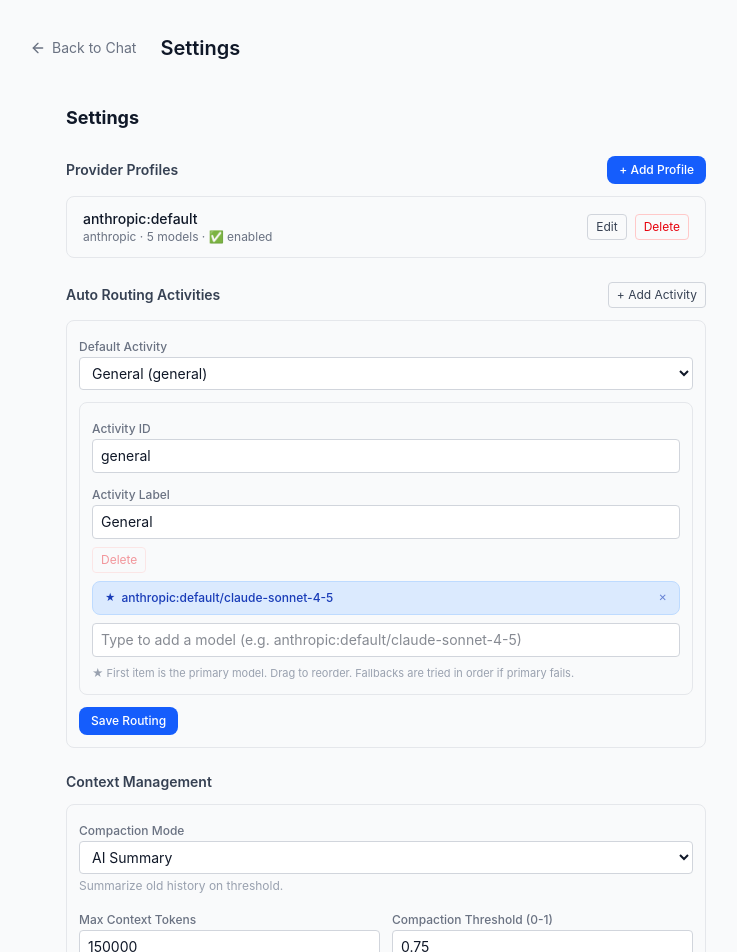
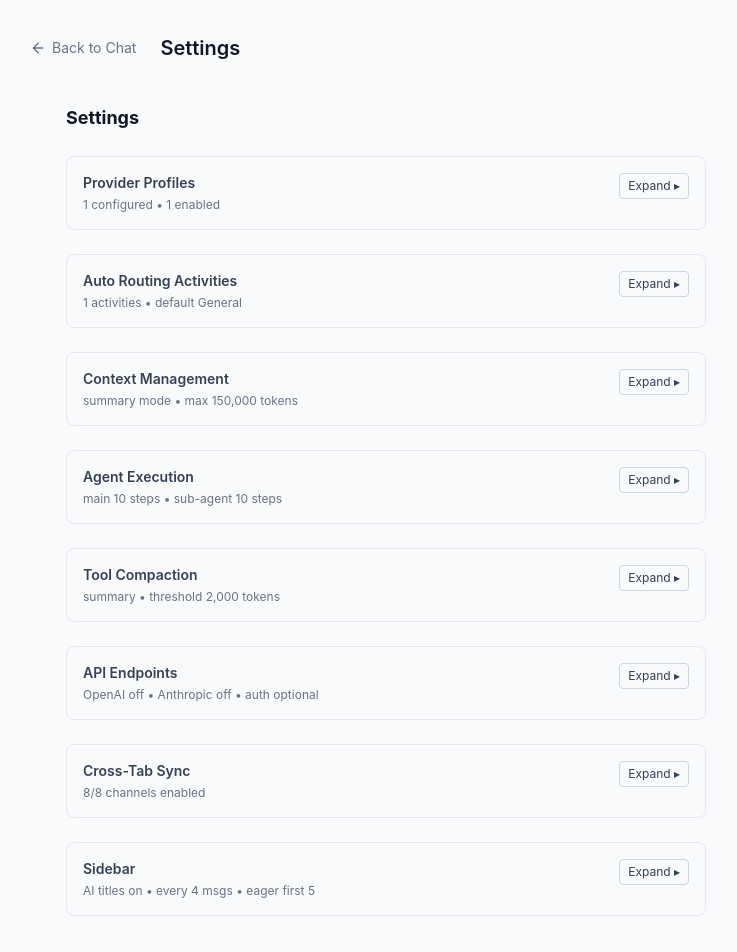
Before and after one commit to JadeOpenClawAI/ai-chat, a Next.js app: page /settings in a window 1280 px wide. Shown: the top 952 px of the page, without its empty margins (254-991 px from the left). Built offline with nearby package versions, Linux system fonts and the light colour scheme.

Commit message:
Settings collapse

```diff
--- a/components/settings/SettingsPage.tsx
+++ b/components/settings/SettingsPage.tsx
@@ -115,6 +115,73 @@ function toActivityId(value: string): string {
     .replace(/[^a-z0-9._-]+/g, '-')
     .replace(/^-+|-+$/g, '')
     .slice(0, 48);
+}
+
+type ListSectionId =
+  | 'profiles'
+  | 'routing'
+  | 'context'
+  | 'agentExecution'
+  | 'toolCompaction'
+  | 'apiEndpoints'
+  | 'crossTabSync'
+  | 'uiSettings';
+
+const DEFAULT_SECTION_OPEN: Record<ListSectionId, boolean> = {
+  profiles: false,
+  routing: false,
+  context: false,
+  agentExecution: false,
+  toolCompaction: false,
+  apiEndpoints: false,
+  crossTabSync: false,
+  uiSettings: false,
+};
+
+function appendUnsavedSummary(summary: string, hasUnsavedChanges: boolean): string {
+  return hasUnsavedChanges ? `${summary} • unsaved changes` : summary;
+}
+
+function CollapsibleSection({
+  title,
+  summary,
+  isOpen,
+  onToggle,
+  children,
+  action,
+}: {
+  title: string;
+  summary: string;
+  isOpen: boolean;
+  onToggle: () => void;
+  children: React.ReactNode;
+  action?: React.ReactNode;
+}) {
+  return (
+    <section className="rounded-lg border border-gray-200 p-4 dark:border-gray-700">
+      <div className="flex items-start justify-between gap-3">
+        <button
+          type="button"
+          onClick={onToggle}
+          className="min-w-0 flex-1 text-left"
+        >
+          <h2 className="text-sm font-semibold text-gray-700 dark:text-gray-300">{title}</h2>
+          <p className="mt-1 text-xs text-gray-500">{summary}</p>
+        </button>
+        <div className="flex shrink-0 items-center gap-2">
+          {isOpen ? action : null}
+          <button
+            type="button"
+            onClick={onToggle}
+            className="rounded border border-gray-300 px-2 py-1 text-xs text-gray-700 hover:bg-gray-50 dark:border-gray-700 dark:text-gray-200 dark:hover:bg-gray-800"
+          >
+            {isOpen ? 'Collapse ▾' : 'Expand ▸'}
+          </button>
+        </div>
+      </div>
+      {isOpen && <div className="mt-3 space-y-3">{children}</div>}
+    </section>
+  );
 }
 
 /* ─── Model Priority Editor ─── */
@@ -331,8 +398,13 @@ export function SettingsPage() {
   const [codexAuthState, setCodexAuthState] = useState<Record<string, 'ok' | 'expired' | 'unknown' | 'disconnected'>>({});
   const [anthropicAuthState, setAnthropicAuthState] = useState<Record<string, 'ok' | 'expired' | 'unknown' | 'disconnected'>>({});
   const [googleAuthState, setGoogleAuthState] = useState<Record<string, 'ok' | 'expired' | 'unknown' | 'disconnected'>>({});
+  const [sectionOpen, setSectionOpen] = useState<Record<ListSectionId, boolean>>({ ...DEFAULT_SECTION_OPEN });
   const loadInFlightRef = useRef(false);
   const hasUnsavedSettingsRef = useRef(false);
+
+  const toggleSection = useCallback((sectionId: ListSectionId) => {
+    setSectionOpen((prev) => ({ ...prev, [sectionId]: !prev[sectionId] }));
+  }, []);
 
   const load = useCallback(async (options?: { force?: boolean }) => {
     const shouldForce = options?.force === true;
@@ -996,6 +1068,50 @@ export function SettingsPage() {
   const showToolCompactionThreshold = toolCompactionMode !== 'off';
   const showToolSummaryFields = toolCompactionMode === 'summary';
   const showToolTruncateFields = toolCompactionMode === 'summary' || toolCompactionMode === 'truncate';
+  const profileSummary = appendUnsavedSummary(
+    `${config.profiles.length} configured • ${config.profiles.filter((profile) => profile.enabled).length} enabled`,
+    hasUnsavedProfileChanges,
+  );
+  const defaultActivity = config.routing.activityProfiles.find(
+    (activity) => activity.id === config.routing.defaultActivityProfileId,
+  );
+  const routingSummary = appendUnsavedSummary(
+    `${config.routing.activityProfiles.length} activities • default ${defaultActivity?.label ?? config.routing.defaultActivityProfileId}`,
+    hasUnsavedRoutingChanges,
+  );
+  const contextSummary = appendUnsavedSummary(
+    `${config.contextManagement.mode} mode • max ${config.contextManagement.maxContextTokens.toLocaleString()} tokens`,
+    hasUnsavedContextManagementChanges,
+  );
+  const agentExecutionSummary = appendUnsavedSummary(
+    `main ${config.agentExecution.maxSteps} steps • sub-agent ${config.agentExecution.maxSubAgentSteps} steps`,
+    hasUnsavedAgentExecutionChanges,
+  );
+  const toolCompactionSummary = appendUnsavedSummary(
+    config.toolCompaction.mode === 'off'
+      ? 'off'
+      : `${config.toolCompaction.mode} • threshold ${config.toolCompaction.thresholdTokens.toLocaleString()} tokens`,
+    hasUnsavedToolCompactionChanges,
+  );
+  const apiSummary = appendUnsavedSummary(
+    `${config.apiEndpoints.enableOpenAICompat ? 'OpenAI on' : 'OpenAI off'} • ${config.apiEndpoints.enableAnthropicCompat ? 'Anthropic on' : 'Anthropic off'} • auth ${config.apiEndpoints.endpointApiKey ? 'required' : 'optional'}`,
+    hasUnsavedApiEndpointsChanges,
+  );
+  const enabledCrossTabToggles = CROSS_TAB_SYNC_TOGGLE_OPTIONS
+    .filter((item) => config.crossTabSync[item.key] ?? true)
+    .length;
+  const crossTabSummary = appendUnsavedSummary(
+    config.crossTabSync.enabled
+      ? `${enabledCrossTabToggles}/${CROSS_TAB_SYNC_TOGGLE_OPTIONS.length} channels enabled`
+      : 'sync disabled',
+    hasUnsavedCrossTabSyncChanges,
+  );
+  const sidebarSummary = appendUnsavedSummary(
+    config.uiSettings.aiConversationTitles
+      ? `AI titles on • every ${config.uiSettings.aiTitleUpdateEveryMessages} msgs • eager first ${config.uiSettings.aiTitleEagerUpdatesForFirstMessages}`
+      : 'AI titles off',
+    hasUnsavedUiSettingsChanges,
+  );
   const firstEnabledProfile = config.profiles.find((profile) => profile.enabled) ?? config.profiles[0];
   const fallbackRouteTarget: RouteTarget | null = firstEnabledProfile
     ? {
@@ -1055,11 +1171,20 @@ export function SettingsPage() {
       {view === 'list' && (
         <>
           {/* Profiles */}
-          <section className="space-y-3">
-            <div className="flex items-center justify-between">
-              <h2 className="text-sm font-semibold text-gray-700 dark:text-gray-300">Provider Profiles</h2>
-              <button onClick={startAdd} className="rounded-lg bg-blue-600 px-3 py-1.5 text-xs font-medium text-white hover:bg-blue-700">+ Add Profile</button>
-            </div>
+          <CollapsibleSection
+            title="Provider Profiles"
+            summary={profileSummary}
+            isOpen={sectionOpen.profiles}
+            onToggle={() => toggleSection('profiles')}
+            action={(
+              <button
+                onClick={startAdd}
+                className="rounded-lg bg-blue-600 px-3 py-1.5 text-xs font-medium text-white hover:bg-blue-700"
+              >
+                + Add Profile
+              </button>
+            )}
+          >
             {config.profiles.length === 0 && (
               <p className="text-sm text-gray-400">No profiles configured. Add one to get started.</p>
             )}
@@ -1108,19 +1233,23 @@ export function SettingsPage() {
                 </div>
               </div>
             ))}
-          </section>
+          </CollapsibleSection>
 
           {/* Activity-based Auto Routing */}
-          <section className="space-y-3">
-            <div className="flex items-center justify-between">
-              <h2 className="text-sm font-semibold text-gray-700 dark:text-gray-300">Auto Routing Activities</h2>
+          <CollapsibleSection
+            title="Auto Routing Activities"
+            summary={routingSummary}
+            isOpen={sectionOpen.routing}
+            onToggle={() => toggleSection('routing')}
+            action={(
               <button
                 onClick={addActivityProfile}
-                className="rounded border border-gray-300 px-2 py-1 text-xs text-gray-700 hover:bg-gray-50 dark:border-gray-700 dark:text-gray-200 dark:hover:bg-gray-800"
+                className="rounded-lg bg-blue-600 px-3 py-1.5 text-xs font-medium text-white hover:bg-blue-700"
               >
                 + Add Activity
               </button>
-            </div>
+            )}
+          >
             <div className="space-y-3 rounded-lg border border-gray-200 p-3 dark:border-gray-700">
               <div className="space-y-1">
                 <label className="text-xs font-medium text-gray-500">Default Activity</label>
@@ -1264,11 +1393,15 @@ export function SettingsPage() {
                 </button>
               </div>
             </div>
-          </section>
+          </CollapsibleSection>
 
           {/* Context Management */}
-          <section className="space-y-3">
-            <h2 className="text-sm font-semibold text-gray-700 dark:text-gray-300">Context Management</h2>
+          <CollapsibleSection
+            title="Context Management"
+            summary={contextSummary}
+            isOpen={sectionOpen.context}
+            onToggle={() => toggleSection('context')}
+          >
             <div className="space-y-3 rounded-lg border border-gray-200 p-3 dark:border-gray-700">
               <div className="space-y-1">
                 <label className="text-xs font-medium text-gray-500">Compaction Mode</label>
@@ -1465,11 +1598,15 @@ export function SettingsPage() {
                 </button>
               </div>
             </div>
-          </section>
+          </CollapsibleSection>
 
           {/* Agent Execution */}
-          <section className="space-y-3">
-            <h2 className="text-sm font-semibold text-gray-700 dark:text-gray-300">Agent Execution</h2>
+          <CollapsibleSection
+            title="Agent Execution"
+            summary={agentExecutionSummary}
+            isOpen={sectionOpen.agentExecution}
+            onToggle={() => toggleSection('agentExecution')}
+          >
             <div className="space-y-3 rounded-lg border border-gray-200 p-3 dark:border-gray-700">
               <div className="grid grid-cols-1 gap-3 sm:grid-cols-2">
                 <div className="space-y-1">
@@ -1524,11 +1661,15 @@ export function SettingsPage() {
                 </button>
               </div>
             </div>
-          </section>
+          </CollapsibleSection>
 
           {/* Tool Compaction */}
-          <section className="space-y-3">
-            <h2 className="text-sm font-semibold text-gray-700 dark:text-gray-300">Tool Compaction</h2>
+          <CollapsibleSection
+            title="Tool Compaction"
+            summary={toolCompactionSummary}
+            isOpen={sectionOpen.toolCompaction}
+            onToggle={() => toggleSection('toolCompaction')}
+          >
             <div className="space-y-3 rounded-lg border border-gray-200 p-3 dark:border-gray-700">
               <div className="space-y-1">
                 <label className="text-xs font-medium text-gray-500">Tool Compaction Mode</label>
@@ -1650,11 +1791,15 @@ export function SettingsPage() {
                 </button>
               </div>
             </div>
-          </section>
-
-          <section className="rounded-lg border border-gray-200 p-4 dark:border-gray-700">
-            <h3 className="mb-3 text-sm font-semibold text-gray-700 dark:text-gray-300">API Endpoints</h3>
-            <p className="mb-3 text-xs text-gray-500">Expose compatibility endpoints so external tools (Cursor, Continue.dev, etc.) can use this app as a local proxy.</p>
+          </CollapsibleSection>
+
+          <CollapsibleSection
+            title="API Endpoints"
+            summary={apiSummary}
+            isOpen={sectionOpen.apiEndpoints}
+            onToggle={() => toggleSection('apiEndpoints')}
+          >
+            <p className="text-xs text-gray-500">Expose compatibility endpoints so external tools (Cursor, Continue.dev, etc.) can use this app as a local proxy.</p>
             <div className="space-y-3">
               <label className="flex items-start gap-3">
                 <input
@@ -1723,11 +1868,15 @@ export function SettingsPage() {
                 {saving ? 'Saving…' : 'Save API Endpoints'}
               </button>
             </div>
-          </section>
-
-          <section className="rounded-lg border border-gray-200 p-4 dark:border-gray-700">
-            <h3 className="mb-2 text-sm font-semibold text-gray-700 dark:text-gray-300">Cross-Tab Sync</h3>
-            <p className="mb-3 text-xs text-gray-500">
+          </CollapsibleSection>
+
+          <CollapsibleSection
+            title="Cross-Tab Sync"
+            summary={crossTabSummary}
+            isOpen={sectionOpen.crossTabSync}
+            onToggle={() => toggleSection('crossTabSync')}
+          >
+            <p className="text-xs text-gray-500">
               Control what is synchronized between browser tabs. Turning off conversation selection lets each tab stay on a different thread.
             </p>
             <div className="space-y-2">
@@ -1787,11 +1936,15 @@ export function SettingsPage() {
                 {saving ? 'Saving…' : 'Save Cross-Tab Sync'}
               </button>
             </div>
-          </section>
-
-          <section className="rounded-lg border border-gray-200 p-4 dark:border-gray-700">
-            <h3 className="mb-2 text-sm font-semibold text-gray-700 dark:text-gray-300">Sidebar</h3>
-            <p className="mb-3 text-xs text-gray-500">
+          </CollapsibleSection>
+
+          <CollapsibleSection
+            title="Sidebar"
+            summary={sidebarSummary}
+            isOpen={sectionOpen.uiSettings}
+            onToggle={() => toggleSection('uiSettings')}
+          >
+            <p className="text-xs text-gray-500">
               Control how conversation names are shown in the history sidebar.
             </p>
             <label className="flex items-start gap-3">
@@ -1865,7 +2018,7 @@ export function SettingsPage() {
                 {saving ? 'Saving…' : 'Save Sidebar Settings'}
               </button>
             </div>
-          </section>
+          </CollapsibleSection>
         </>
       )}
 
```
